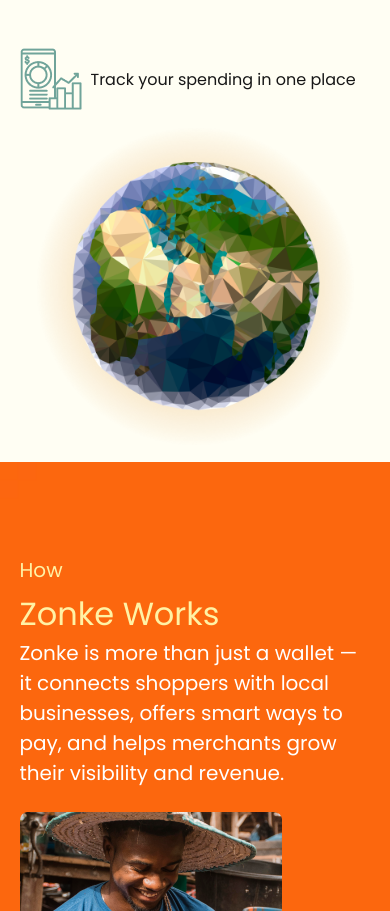
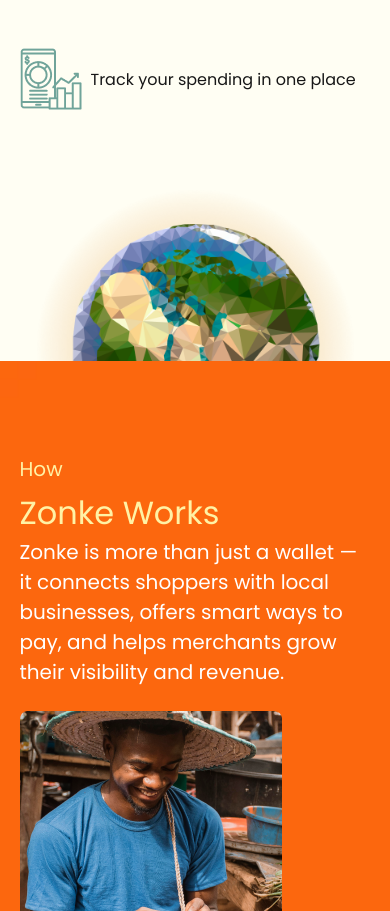
Before and after one commit to vijaydevguy/ZonkePay, a Next.js app: page / in a window 390 px wide. Shown: the part 1545-2456 px from the top of the page. Built offline with nearby package versions, Linux system fonts and the light colour scheme.

Commit message:
globe image fix

```diff
--- a/app/Home/Section2/page.tsx
+++ b/app/Home/Section2/page.tsx
@@ -121,7 +121,7 @@
       <div className="flex md:flex-row flex-col justify-between items-center overflow-hidden">
         {/* left - image grid */}
         <motion.div
-          className="flex flex-col md:flex-row md:flex-wrap items-start justify-start gap-12 lg:w-[40%] md:w-[60%] w-full md:mb-20"
+          className="flex flex-col md:flex-row md:flex-wrap items-start justify-start gap-12 lg:w-[40%] md:w-[60%] w-full lg:mb-20"
           initial="hidden"
           whileInView="visible"
           viewport={{ margin: "-50px" }}
@@ -150,7 +150,7 @@
 
         {/* right - globe image */}
         <motion.div
-          className="lg:w-[50%] md:w-[30%] w-full md:h-[400px] h-full flex items-center justify-center relative overflow-y-clip"
+          className="lg:w-[50%] md:w-[70%] w-full md:h-[400px] md:h-full h-[250px] flex items-center justify-center relative overflow-y-clip relative"
           initial="hidden"
           whileInView="visible"
           viewport={{ margin: "-50px" }}
@@ -159,7 +159,7 @@
           <Image
             src={globe}
             alt="globe"
-            className="w-[800px] relative lg:top-48 pointer-events-none"
+            className="w-[800px] relative lg:top-48 md:top-32 top-28 pointer-events-none"
           />
         </motion.div>
       </div>
```
